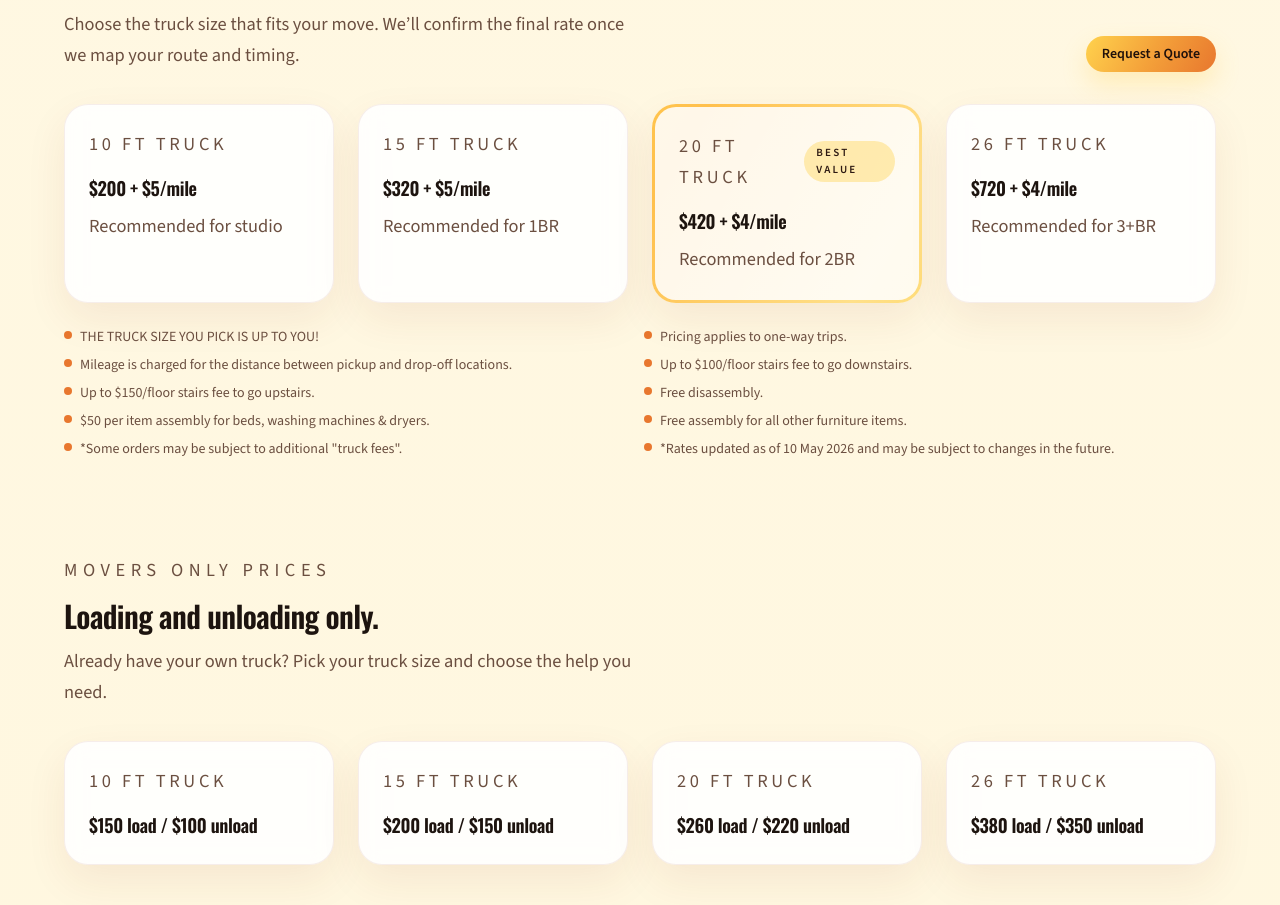
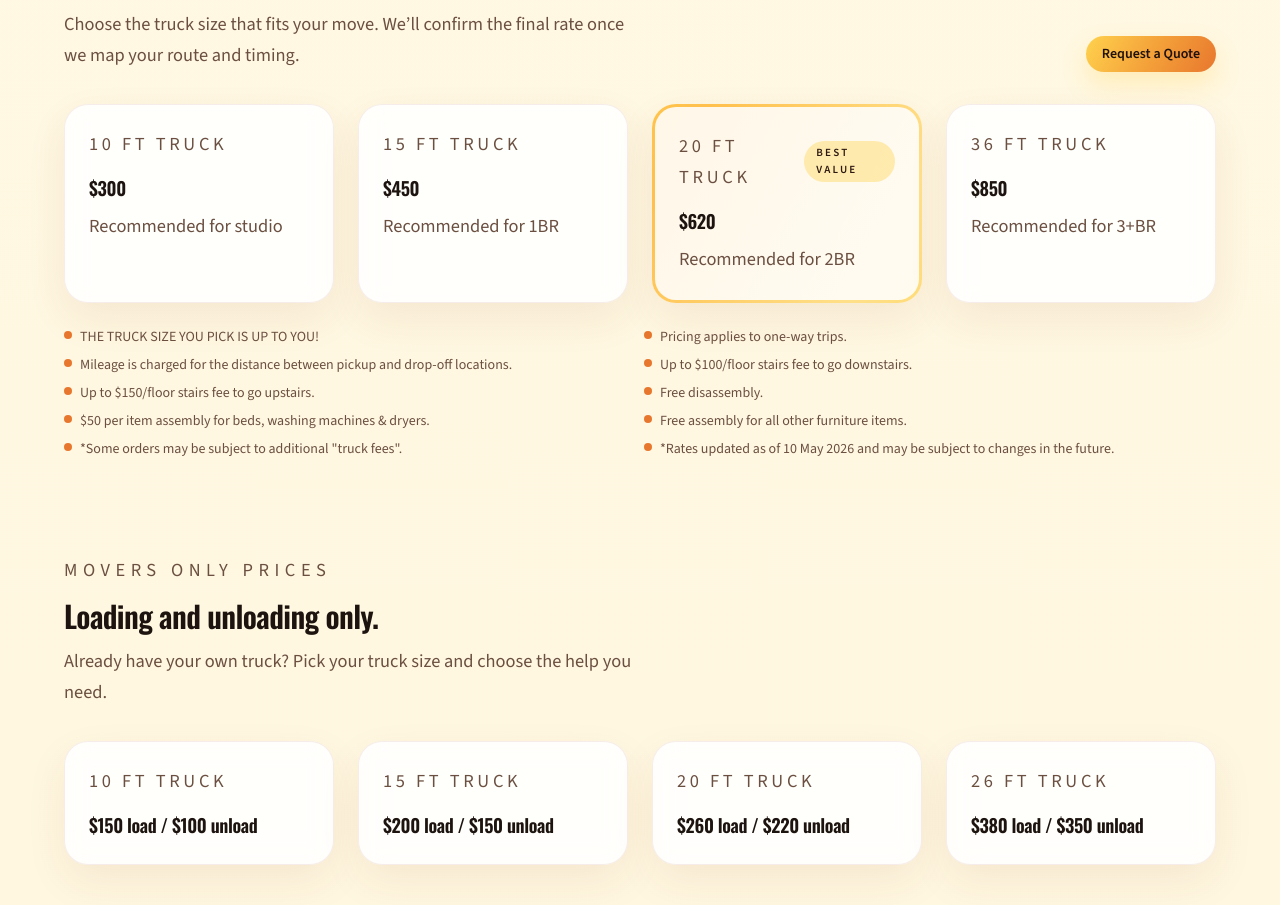
Before and after one commit to studiountitled/bbamovers, a Next.js app: page / in a window 1280 px wide. Shown: the part 3082-3987 px from the top of the page. Built offline with nearby package versions, Linux system fonts and the light colour scheme.

Commit message:
Update BBA Movers truck pricing

```diff
--- a/app/page.tsx
+++ b/app/page.tsx
@@ -49,22 +49,22 @@ const stats = [
 const pricing = [
   {
     title: "10 ft Truck",
-    price: "$200 + $5/mile",
+    price: "$300",
     note: "Recommended for studio",
   },
   {
     title: "15 ft Truck",
-    price: "$320 + $5/mile",
+    price: "$450",
     note: "Recommended for 1BR",
   },
   {
     title: "20 ft Truck",
-    price: "$420 + $4/mile",
+    price: "$620",
     note: "Recommended for 2BR",
   },
   {
-    title: "26 ft Truck",
-    price: "$720 + $4/mile",
+    title: "36 ft Truck",
+    price: "$850",
     note: "Recommended for 3+BR",
   },
 ];
```
